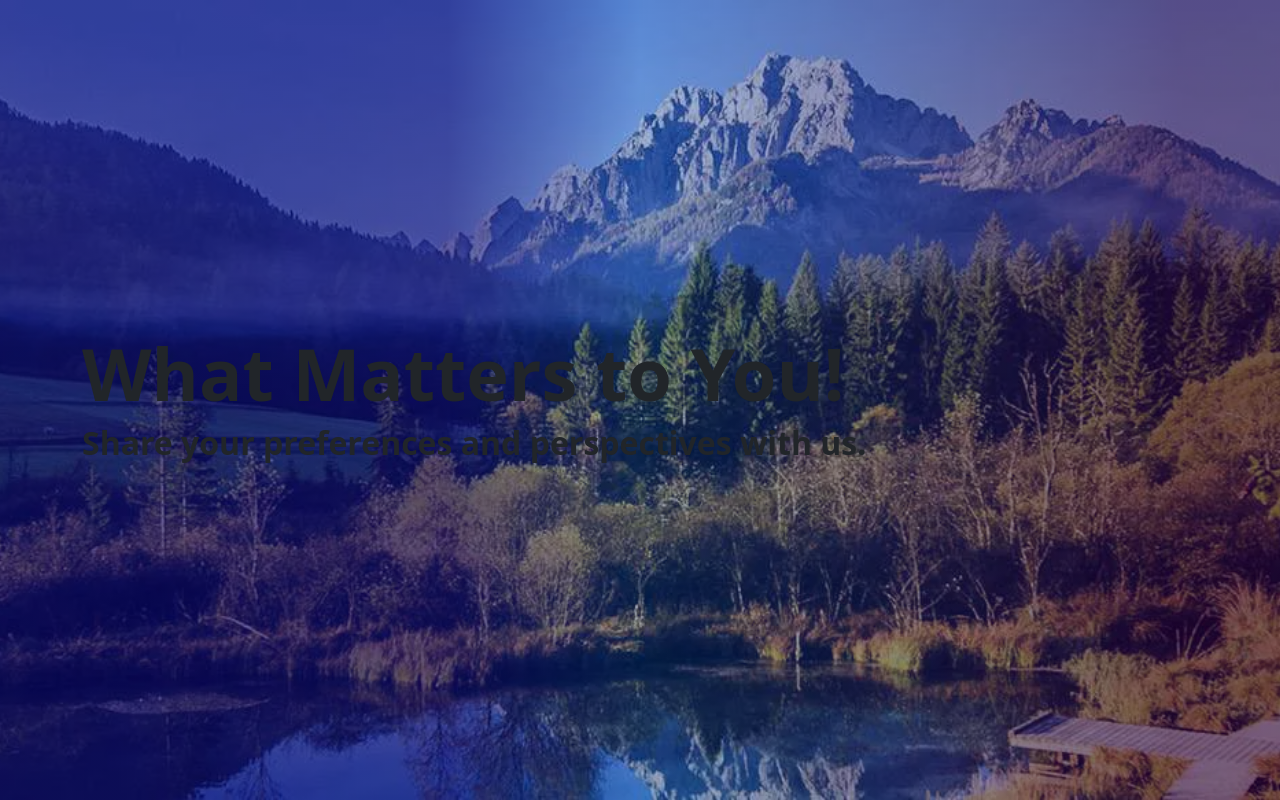
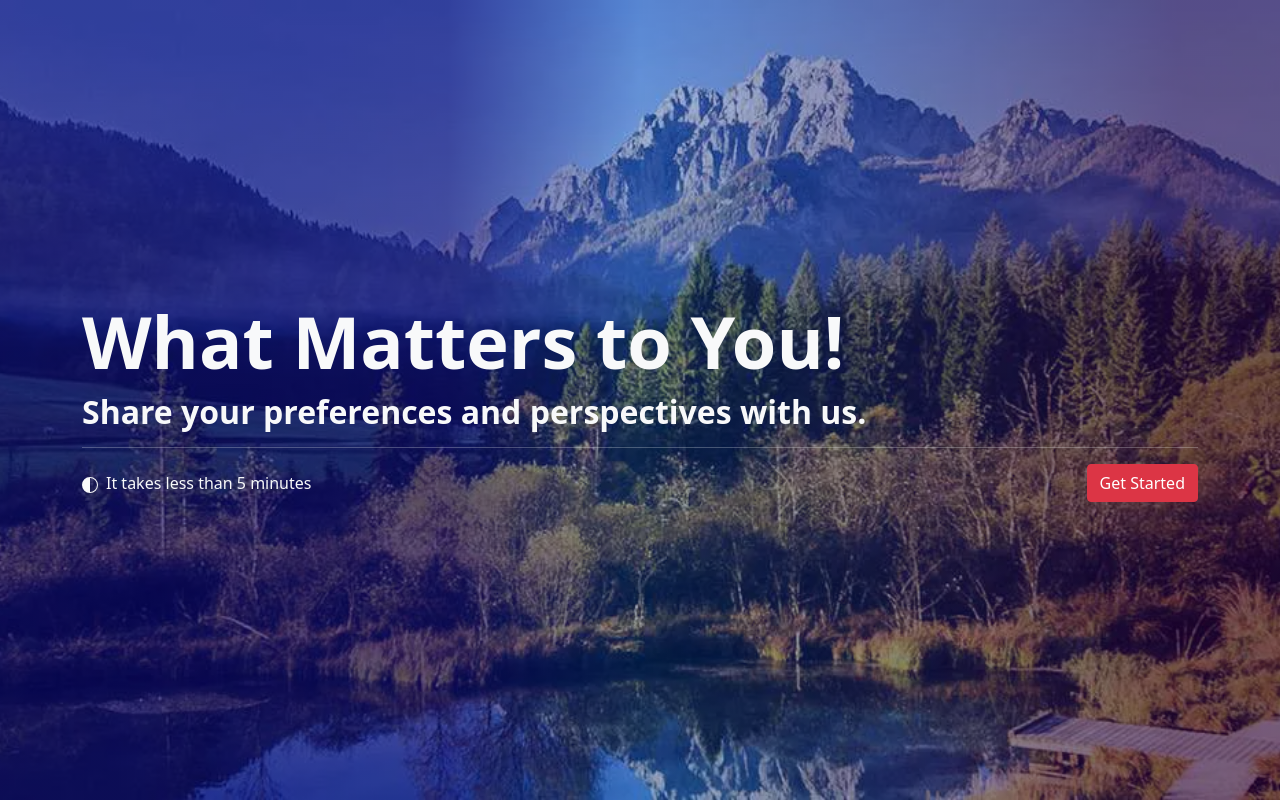
Before and after one commit to TrueChoice-Solutions/poc-design-framework, a Next.js app: page /welcomePage in a window 1280 px wide. Built offline with nearby package versions, Linux system fonts and the light colour scheme.

Commit message:
feat: finish Welcome component, next step is to make child Button component

```diff
--- a/components/body/Welcome.js
+++ b/components/body/Welcome.js
@@ -13,16 +13,36 @@ import styles from './Welcome.module.css';
 
 /**
  * @description - returns Welcome component
+ * @param {string} props.h1Text - h1
  * @return {jsx} - the Welcome component to render
  */
 const Welcome = ({ h1Text, h2Text }) => {
   return (
     <div className={`container-fluid ${styles.outer}`}>
       <div className="container">
-        <div className="row vh-100 min-vh-100 align-items-center">
+        <div className="row vh-100 min-vh-100 align-items-center text-light">
           <div className="col">
             <h1 className="display-2 fw-bolder">{h1Text}</h1>
             <h2 className="fw-bolder">{h2Text}</h2>
+            <hr />
+            <div className="d-flex align-items-center justify-content-between">
+              <div>
+                <svg
+                  xmlns="http://www.w3.org/2000/svg"
+                  width="16"
+                  height="16"
+                  fill="currentColor"
+                  className="bi bi-circle-half me-2"
+                  viewBox="0 0 16 16"
+                >
+                  <path d="M8 15A7 7 0 1 0 8 1v14zm0 1A8 8 0 1 1 8 0a8 8 0 0 1 0 16z" />
+                </svg>
+                It takes less than 5 minutes
+              </div>
+              <button type="button" className="btn btn-danger text-white">
+                Get Started
+              </button>
+            </div>
           </div>
         </div>
       </div>
```
